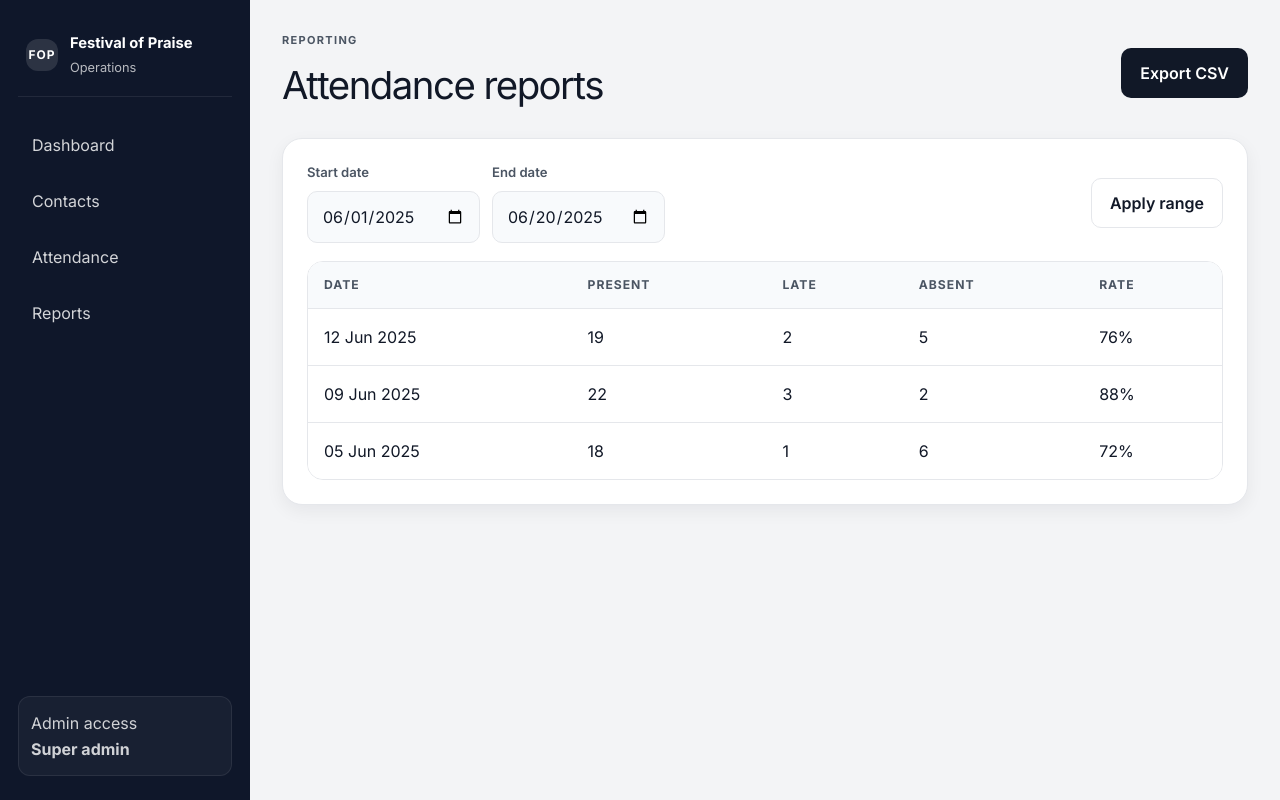
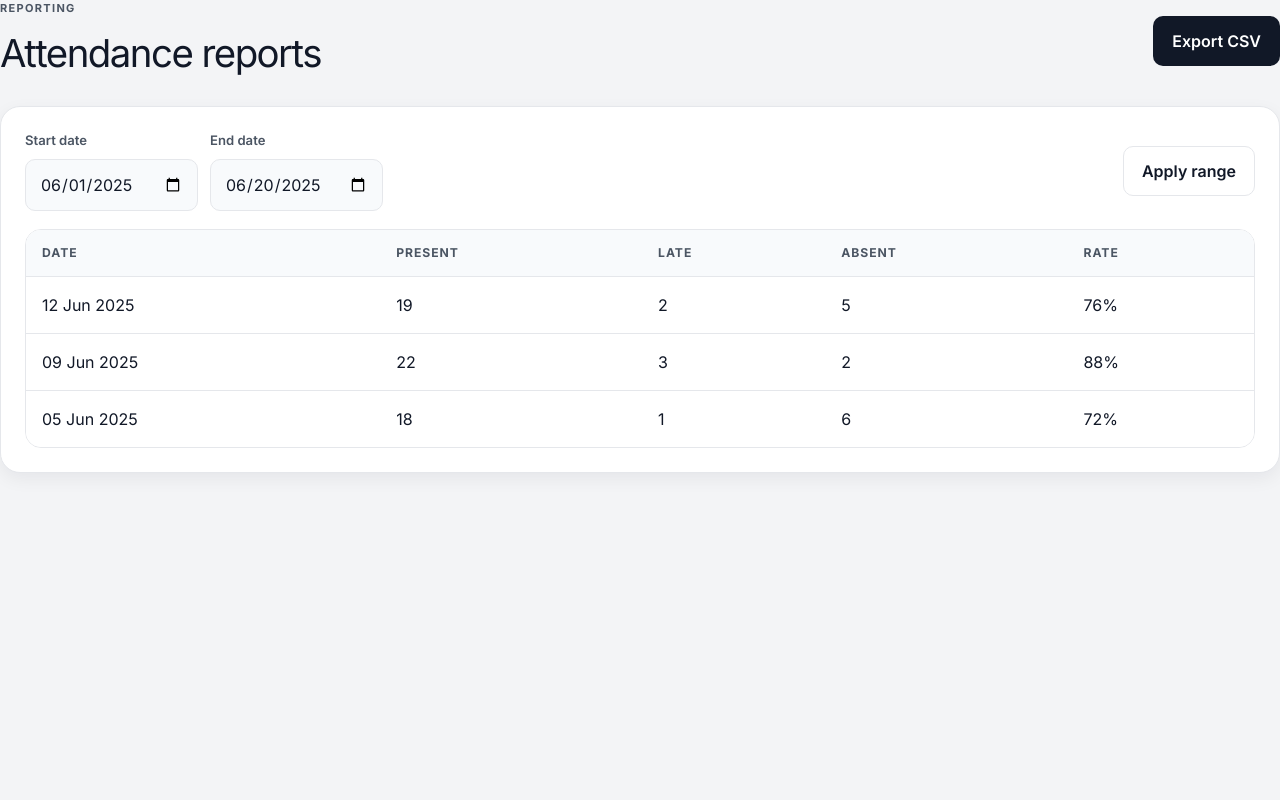
Before and after one commit to festivalofpraisechoir/fop, a Next.js app: page /reports in a window 1280 px wide. Built offline with nearby package versions, Linux system fonts and the light colour scheme.

Commit message:
Simplify root layout for authenticated route shell

```diff
--- a/app/layout.tsx
+++ b/app/layout.tsx
@@ -1,24 +1,14 @@
 import './globals.css';
 import type { Metadata } from 'next';
 import { Inter } from 'next/font/google';
-import { Sidebar } from '@/components/sidebar';
 
 const inter = Inter({ subsets: ['latin'] });
 
 export const metadata: Metadata = {
-  title: 'FOP Attendance CRM',
-  description: 'Professional attendance and member management dashboard for choir and music team operations.',
+  title: 'FOP Attendance | Festival of Praise',
+  description: 'Secure attendance and member management for Festival of Praise.',
 };
 
 export default function RootLayout({ children }: { children: React.ReactNode }) {
-  return (
-    <html lang="en">
-      <body className={inter.className}>
-        <div className="app-shell">
-          <Sidebar />
-          <main className="main-panel">{children}</main>
-        </div>
-      </body>
-    </html>
-  );
+  return <html lang="en"><body className={inter.className}>{children}</body></html>;
 }
```
